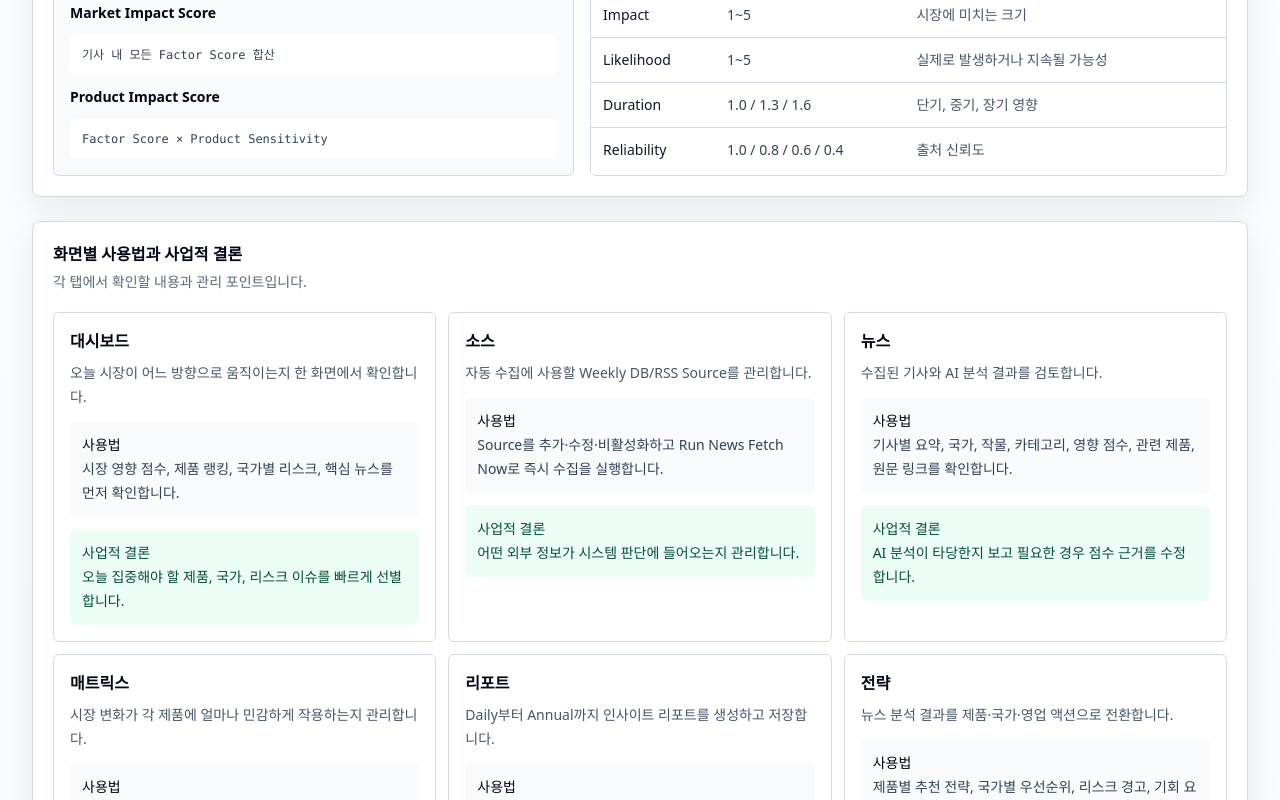
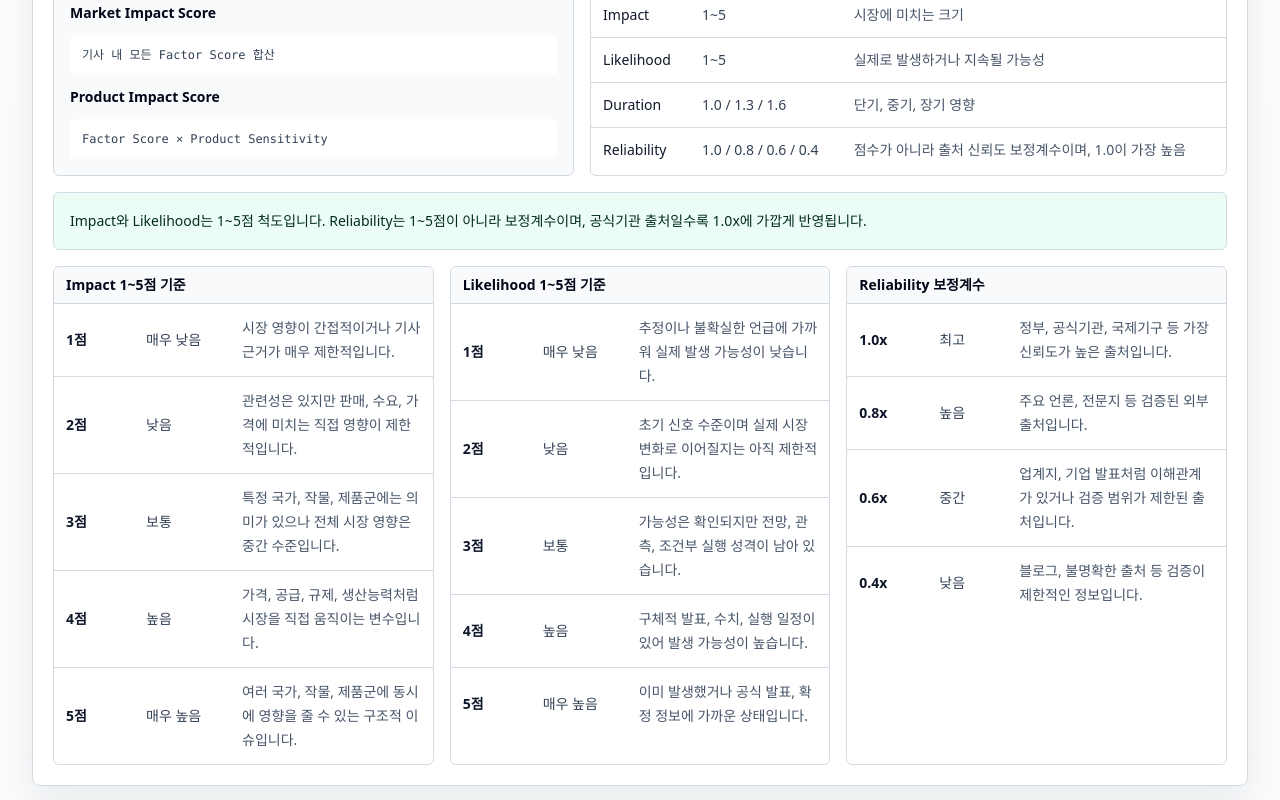
Before and after one commit to ziopeno/global-agri-market-intelligence, a Next.js app: page /guide in a window 1280 px wide. Shown: the part 1160-1960 px from the top of the page. Built offline with nearby package versions, Linux system fonts and the light colour scheme.

Commit message:
Move score scale meanings to guide

```diff
--- a/app/guide/page.tsx
+++ b/app/guide/page.tsx
@@ -73,7 +73,30 @@ const scoreRows = [
   ["Impact", "1~5", "시장에 미치는 크기"],
   ["Likelihood", "1~5", "실제로 발생하거나 지속될 가능성"],
   ["Duration", "1.0 / 1.3 / 1.6", "단기, 중기, 장기 영향"],
-  ["Reliability", "1.0 / 0.8 / 0.6 / 0.4", "출처 신뢰도"]
+  ["Reliability", "1.0 / 0.8 / 0.6 / 0.4", "점수가 아니라 출처 신뢰도 보정계수이며, 1.0이 가장 높음"]
+];
+
+const impactScaleRows = [
+  ["1", "매우 낮음", "시장 영향이 간접적이거나 기사 근거가 매우 제한적입니다."],
+  ["2", "낮음", "관련성은 있지만 판매, 수요, 가격에 미치는 직접 영향이 제한적입니다."],
+  ["3", "보통", "특정 국가, 작물, 제품군에는 의미가 있으나 전체 시장 영향은 중간 수준입니다."],
+  ["4", "높음", "가격, 공급, 규제, 생산능력처럼 시장을 직접 움직이는 변수입니다."],
+  ["5", "매우 높음", "여러 국가, 작물, 제품군에 동시에 영향을 줄 수 있는 구조적 이슈입니다."]
+];
+
+const likelihoodScaleRows = [
+  ["1", "매우 낮음", "추정이나 불확실한 언급에 가까워 실제 발생 가능성이 낮습니다."],
+  ["2", "낮음", "초기 신호 수준이며 실제 시장 변화로 이어질지는 아직 제한적입니다."],
+  ["3", "보통", "가능성은 확인되지만 전망, 관측, 조건부 실행 성격이 남아 있습니다."],
+  ["4", "높음", "구체적 발표, 수치, 실행 일정이 있어 발생 가능성이 높습니다."],
+  ["5", "매우 높음", "이미 발생했거나 공식 발표, 확정 정보에 가까운 상태입니다."]
+];
+
+const reliabilityScaleRows = [
+  ["1.0x", "최고", "정부, 공식기관, 국제기구 등 가장 신뢰도가 높은 출처입니다."],
+  ["0.8x", "높음", "주요 언론, 전문지 등 검증된 외부 출처입니다."],
+  ["0.6x", "중간", "업계지, 기업 발표처럼 이해관계가 있거나 검증 범위가 제한된 출처입니다."],
+  ["0.4x", "낮음", "블로그, 불명확한 출처 등 검증이 제한적인 정보입니다."]
 ];
 
 export default function GuidePage() {
@@ -220,6 +243,59 @@ export default function GuidePage() {
               </tbody>
             </table>
           </div>
+
+          <div className="space-y-4 lg:col-span-2">
+            <div className="rounded-md border bg-emerald-50 p-4 text-sm leading-6 text-emerald-950">
+              Impact와 Likelihood는 1~5점 척도입니다. Reliability는 1~5점이 아니라 보정계수이며,
+              공식기관 출처일수록 1.0x에 가깝게 반영됩니다.
+            </div>
+            <div className="grid gap-4 lg:grid-cols-3">
+              <div className="overflow-hidden rounded-md border bg-white">
+                <div className="border-b bg-slate-50 px-3 py-2 text-sm font-semibold text-slate-950">Impact 1~5점 기준</div>
+                <table className="w-full text-sm">
+                  <tbody>
+                    {impactScaleRows.map(([score, label, meaning]) => (
+                      <tr key={score} className="border-b last:border-b-0">
+                        <td className="w-20 px-3 py-3 font-semibold text-slate-900">{score}점</td>
+                        <td className="w-24 px-3 py-3 text-slate-700">{label}</td>
+                        <td className="px-3 py-3 leading-6 text-slate-600">{meaning}</td>
+                      </tr>
+                    ))}
+                  </tbody>
+                </table>
+              </div>
+
+              <div className="overflow-hidden rounded-md border bg-white">
+                <div className="border-b bg-slate-50 px-3 py-2 text-sm font-semibold text-slate-950">Likelihood 1~5점 기준</div>
+                <table className="w-full text-sm">
+                  <tbody>
+                    {likelihoodScaleRows.map(([score, label, meaning]) => (
+                      <tr key={score} className="border-b last:border-b-0">
+                        <td className="w-20 px-3 py-3 font-semibold text-slate-900">{score}점</td>
+                        <td className="w-24 px-3 py-3 text-slate-700">{label}</td>
+                        <td className="px-3 py-3 leading-6 text-slate-600">{meaning}</td>
+                      </tr>
+                    ))}
+                  </tbody>
+                </table>
+              </div>
+
+              <div className="overflow-hidden rounded-md border bg-white">
+                <div className="border-b bg-slate-50 px-3 py-2 text-sm font-semibold text-slate-950">Reliability 보정계수</div>
+                <table className="w-full text-sm">
+                  <tbody>
+                    {reliabilityScaleRows.map(([score, label, meaning]) => (
+                      <tr key={score} className="border-b last:border-b-0">
+                        <td className="w-20 px-3 py-3 font-semibold text-slate-900">{score}</td>
+                        <td className="w-20 px-3 py-3 text-slate-700">{label}</td>
+                        <td className="px-3 py-3 leading-6 text-slate-600">{meaning}</td>
+                      </tr>
+                    ))}
+                  </tbody>
+                </table>
+              </div>
+            </div>
+          </div>
         </CardContent>
       </Card>
 
--- a/app/news/page.tsx
+++ b/app/news/page.tsx
@@ -20,60 +20,8 @@ function factorScoreValue(factor: any) {
 function signedFormula(factor: any) {
   const direction = Number(factor.direction || 0);
   const sign = direction > 0 ? "+1" : "-1";
-  return `${sign} x ${factor.impact} x ${factor.likelihood} x ${factor.duration} x ${factor.reliability}`;
-}
-
-function levelLabel(value: number) {
-  if (value >= 5) return "매우 높음";
-  if (value >= 4) return "높음";
-  if (value >= 3) return "보통";
-  if (value >= 2) return "낮음";
-  return "매우 낮음";
-}
-
-function impactLogic(value: number) {
-  if (value >= 5) return "여러 국가·작물·제품군에 동시에 영향을 줄 수 있어 매우 높게 봤습니다.";
-  if (value >= 4) return "가격, 공급, 규제, 생산능력처럼 시장을 직접 움직이는 변수라 높게 봤습니다.";
-  if (value >= 3) return "시장 변수와 연결되지만 영향 범위가 특정 지역·제품에 머물러 보통으로 봤습니다.";
-  if (value >= 2) return "시장과 관련은 있으나 직접적인 판매·수요 영향은 제한적으로 봤습니다.";
-  return "시장 영향이 아직 간접적이거나 기사 근거가 제한적이라 낮게 봤습니다.";
-}
-
-function likelihoodLogic(value: number) {
-  if (value >= 5) return "이미 발생했거나 공식 발표·확정 정보에 가까워 매우 높게 봤습니다.";
-  if (value >= 4) return "구체적 발표, 수치, 실행 일정이 있어 발생 가능성을 높게 봤습니다.";
-  if (value >= 3) return "가능성은 확인되지만 전망·관측 성격이 있어 보통으로 봤습니다.";
-  if (value >= 2) return "초기 신호 수준이라 실제 시장 변화로 이어질지는 낮게 봤습니다.";
-  return "추정 또는 불확실한 언급에 가까워 가능성을 매우 낮게 봤습니다.";
-}
-
-function directionLogic(value: number) {
-  return value >= 0
-    ? "수요 확대, 공급 안정, 가격 개선 등 기회 방향으로 해석했습니다."
-    : "수요 위축, 공급 차질, 비용 증가, 규제 강화 등 리스크 방향으로 해석했습니다.";
-}
-
-function durationLogic(value: number) {
-  if (value >= 1.6) return "구조 변화나 규제·설비·재배면적처럼 장기 영향 가능성이 있어 장기로 봤습니다.";
-  if (value >= 1.3) return "한 시즌 또는 몇 달 이상 이어질 수 있어 중기로 봤습니다.";
-  return "단기 뉴스 또는 즉시성 이슈라 단기로 봤습니다.";
-}
-
-function reliabilityLogic(value: number) {
-  if (value >= 1) return "정부·공식기관·국제기구급 출처라 신뢰도를 가장 높게 반영했습니다.";
-  if (value >= 0.8) return "주요 언론·전문지 출처라 비교적 높은 신뢰도로 반영했습니다.";
-  if (value >= 0.6) return "업계지·기업 발표 성격이라 중간 신뢰도로 반영했습니다.";
-  return "출처 검증이 제한적이라 낮은 신뢰도로 반영했습니다.";
-}
-
-function factorLogicLines(factor: any) {
-  return [
-    `방향: ${directionLogic(Number(factor.direction || 0))}`,
-    `Impact ${factor.impact}/5 (${levelLabel(Number(factor.impact || 0))}): ${impactLogic(Number(factor.impact || 0))}`,
-    `Likelihood ${factor.likelihood}/5 (${levelLabel(Number(factor.likelihood || 0))}): ${likelihoodLogic(Number(factor.likelihood || 0))}`,
-    `기간 보정 ${factor.duration}: ${durationLogic(Number(factor.duration || 0))}`,
-    `출처 신뢰도 ${factor.reliability}: ${reliabilityLogic(Number(factor.reliability || 0))}`
-  ];
+  const reliability = Number(factor.reliability || 0).toFixed(1);
+  return `${sign} x Impact ${factor.impact} x Likelihood ${factor.likelihood} x Duration ${factor.duration} x Reliability ${reliability}x`;
 }
 
 function buildMarketImpactReason(article: any) {
@@ -93,7 +41,7 @@ function buildMarketImpactReason(article: any) {
 
   return {
     total,
-    formula: "아래 점수는 기사 근거를 기준으로 영향 범위(Impact)와 발생 확실성(Likelihood)을 먼저 판단하고, 기간과 출처 신뢰도로 보정한 결과입니다.",
+    formula: "기사에서 추출된 핵심 요인과 근거입니다. Impact와 Likelihood의 1~5점 기준, Reliability 보정계수 기준은 사용법 탭에서 확인할 수 있습니다.",
     topFactors
   };
 }
@@ -271,11 +219,6 @@ export default async function NewsPage() {
                               </span>
                             </div>
                             <p className="mt-1 text-slate-600">근거: {factor.evidence || "AI가 기사 제목/본문에서 해당 시장 요인을 추출했습니다."}</p>
-                            <div className="mt-2 space-y-1 text-slate-600">
-                              {factorLogicLines(factor).map((line) => (
-                                <p key={line}>{line}</p>
-                              ))}
-                            </div>
                           </div>
                         ))}
                       </div>
```
